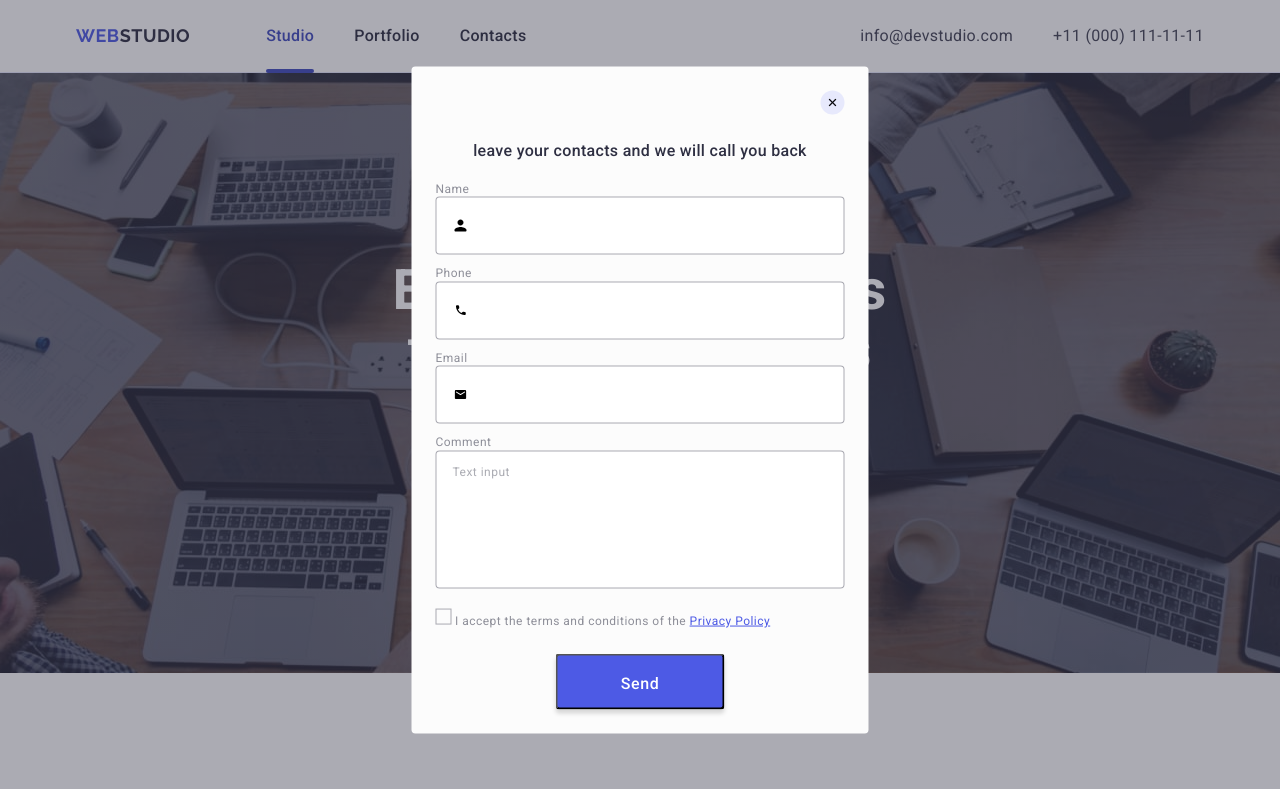
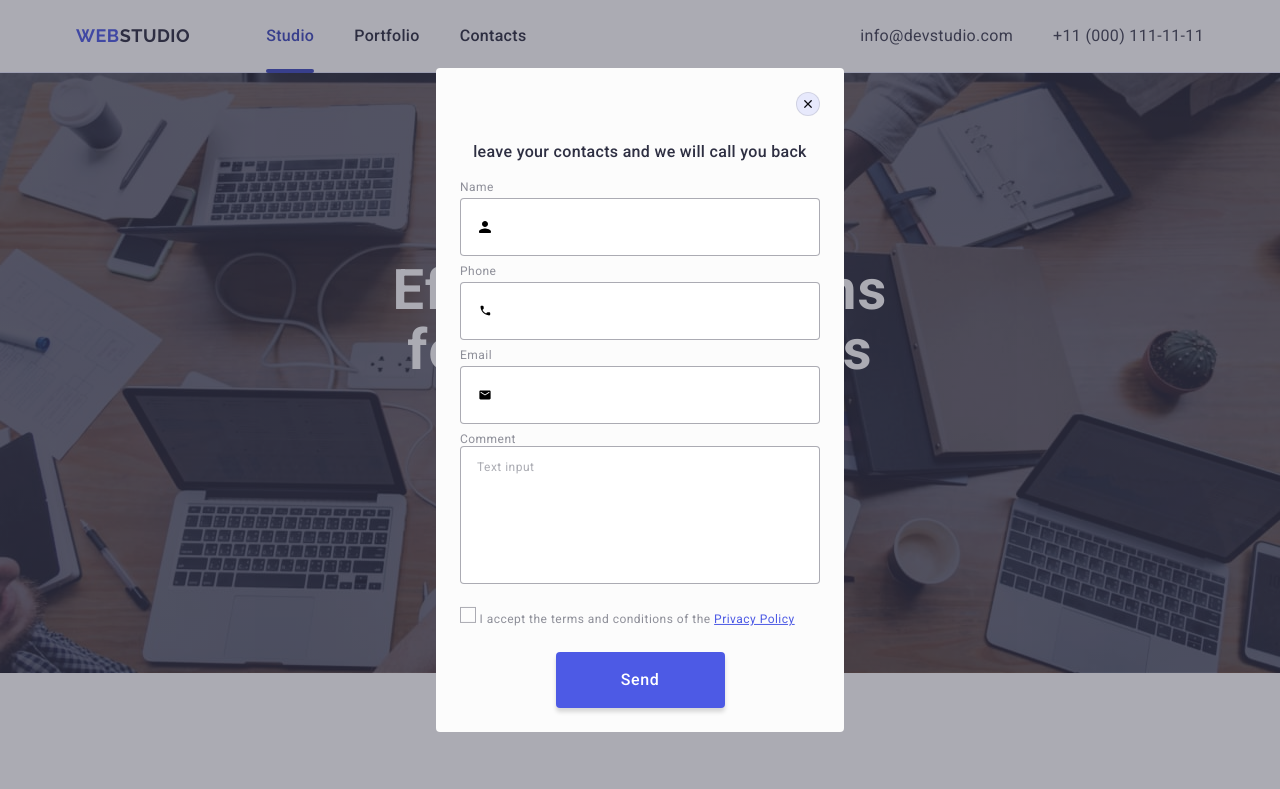
Before and after one commit to royalll1991/goit-markup-hw-05, a plain HTML site: page index.html in a window 1280 px wide. Shown: the top 789 px of the page. Drawn offline with nearby package versions, Linux system fonts and the light colour scheme; files whose address does not match are found by name.

Commit message:
changes-last

```diff
--- a/css/styles.css
+++ b/css/styles.css
@@ -350,6 +350,7 @@ transition: transform 250ms cubic-bezier(0.4, 0, 0.2, 1);}
             font-weight: 400;
             line-height: 1.50;
             letter-spacing: 0.02em;
+
         }
 .social-text {color: var(--wite-color);
         font-size: 16px;
@@ -390,7 +391,8 @@ transition: background-color 250ms cubic-bezier(0.4, 0, 0.2, 1);}
 .end-container {display: flex;
 align-items: baseline;
 }
-.logo-end-conteiner {margin-right: 120px;}
+.logo-end-conteiner {width: 264px;
+    margin-right: 120px;}
 
 .team-social-icon {fill: var(--cloud-color);}
 
@@ -413,17 +415,21 @@ gap: 16px;}
     border: 1px solid var(--WHITE, #FFF);
     box-shadow: 0px 4px 4px 0px rgba(0, 0, 0, 0.15);
 color: var(--wite-color);
-background-color: var(--primeri-color);
+background-color: transparent;
 padding-top: 8px;
 padding-bottom: 8px;
 padding-left: 16px;
-width: 264px;}
+width: 264px;
+height: 40px;
+font-size: 12px;
+line-height: 1.5;
+letter-spacing: 0.04em;}
 
 .footer-button {display: flex;
     padding: 8px 24px;
     justify-content: center;
     align-items: center;
-    gap: 16px;
+
 border-radius: 4px;
     background: var(--main-color);
     font-size: 16px;
@@ -432,11 +438,12 @@ border-radius: 4px;
         letter-spacing: 0.04em;
 color: var(--wite-color);
  cursor: pointer;
- width: 165px;
+ min-width: 165px;
 height: 40px;
-margin-top: 40px;
+
 transition: background-color 250ms cubic-bezier(0.4, 0, 0.2, 1);
-box-shadow: 0px 4px 4px 0px rgb(0 0 0 / 15%);}
+box-shadow: 0px 4px 4px 0px rgb(0 0 0 / 15%);
+border: none;}
 
  .footer-button:hover,
  .footer-button:focus {
@@ -447,6 +454,8 @@ box-shadow: 0px 4px 4px 0px rgb(0 0 0 / 15%);}
     font-weight: 400;
     line-height: 2;
     letter-spacing: 0.04em;}
+
+    .footer-icon {margin-left: 16px;}
     /* Footer */
 
  /* BACKDROP  */
@@ -462,7 +471,7 @@ box-shadow: 0px 4px 4px 0px rgb(0 0 0 / 15%);}
     visibility: hidden;
     pointer-events: none;
 
-    transition: 250ms cubic-bezier(0.4, 0, 0.2, 1)}
+transition: opacity 250ms cubic-bezier(0.4, 0, 0.2, 1), visibility 250ms cubic-bezier(0.4, 0, 0.2, 1);}
 
         .backdrop.is-open {
             opacity: 1;
@@ -475,14 +484,17 @@ box-shadow: 0px 4px 4px 0px rgb(0 0 0 / 15%);}
 .modal {position: absolute;
     top: 50%;
     left: 50%;
-    transform: translate(-50%, -50%);
-    min-width: 408px;
+    transform: translate(-50%, -50%) scale(1);
+    width: 408px;
+    min-height: 584px;
     padding-top: 72px;
     padding-right: 24px;
     padding-left: 24px;
     padding-bottom: 24px;
     border-radius: 4px;
-    background-color: #FCFCFC;}
+    background-color: #FCFCFC;
+box-shadow: зі значенням 0px 1px 1px rgba(0, 0, 0, 0.14), 0px 1px 3px rgba(0, 0, 0, 0.12), 0px 2px 1px rgba(0, 0, 0, 0.2);
+transition: transform 250ms cubic-bezier(0.4, 0, 0.2, 1);}
 
 .close-button {display: flex;
     position: absolute;
@@ -496,10 +508,15 @@ width: 24px;
 height: 24px;
 align-items: center;
 justify-content: center;
-stroke: #2E2F42;}
-/* .close-button-icon {stroke: #2E2F42;} */
+stroke: #2E2F42;
+border: 1px solid rgba(0, 0, 0, 0.1);
+cursor: pointer;
+transition: background-color 250ms cubic-bezier(0.4, 0, 0.2, 1), border 250ms cubic-bezier(0.4, 0, 0.2, 1);}
+
+.close-button-icon {transition: fill 250ms cubic-bezier(0.4, 0, 0.2, 1);}
+
 .close-button:hover,
-.close-button:focus {background-color: var(--main-color);
+.close-button:focus {background-color: #404bbf;
 fill: var(--wite-color);}
 
 /* MODAL WINDOW */
@@ -516,11 +533,14 @@ margin-bottom: 16px;}
 .form-modal-label{color:  #8E8F99;
     font-size: 12px;
     font-weight: 400;
-    line-height: 1.16;
+    line-height: 1.17;
     letter-spacing: 0.04em;
-}
-.label-conteiner{margin-bottom: 8px;
-position: relative;}
+display: block;
+margin-bottom: 4px;}
+
+.label-conteiner{
+position: relative;
+margin-bottom: 8px;}
 
 .inpute-modal{width: 100%;
 height: 58px;
@@ -595,18 +615,20 @@ fill: var(--cloud-color);}
 
 .chec-conteiner {margin-bottom: 24px;}
 
-.buttom-mod {background-color: var(--main-color);
+.buttom-mod {display: block;
+    background-color: var(--main-color);
 padding: 16px 32px;
 min-width: 169px;
 height: 56px;
 color: var(--wite-color);
-margin-left: 120px;
-margin-right: 120px;
+margin-left: auto;
+margin-right: auto;
     text-align: center;
     font-size: 16px;
     font-weight: 500;
     line-height: 1.50;
     letter-spacing: 0.04em;
+    border: none;
 border-radius: 4px;
     box-shadow: 0px 4px 4px 0px rgba(0, 0, 0, 0.15);
 transition: background-color 250ms cubic-bezier(0.4, 0, 0.2, 1);}
--- a/index.html
+++ b/index.html
@@ -490,9 +490,8 @@
             >Web<span class="secondery-logo-text">Studio </span>
           </a>
           <p class="end-text">
-            Increase the flow of customers and <br />
-            sales for your business with digital <br />
-            marketing & growth solutions.
+            Increase the flow of customers and sales for your business with
+            digital marketing & growth solutions.
           </p>
         </div>
         <div class="social-footer">
@@ -540,16 +539,15 @@
             </li>
           </ul>
         </div>
+        <div class="subscribe-conteiner">
+          <p class="form-titel">Subscribe</p>
           <form class="form-footer">
-          <label class="form-titel"
-            >Subscribe
             <input
               class="footer-email"
               type="email"
               name="user-email"
               placeholder="E-mail"
             />
-          </label>
             <button class="footer-button" type="submit">
               Subscribe
               <svg
@@ -563,11 +561,12 @@
             </button>
           </form>
         </div>
+      </div>
     </footer>
     <!-- BACKDROP WITH MODAL WINDOW -->
     <div class="backdrop is-open">
       <div class="modal">
-        <button class="close-button">
+        <button class="close-button" typ="button">
           <svg
             class="close-button-icon"
             aria-label="close button icon"
@@ -581,11 +580,14 @@
         <p class="text-modal">leave your contacts and we will call you back</p>
 
         <form class="form-modal">
-          <div class="form-modal-conteiner">
-            <label class="form-modal-label">
-              Name
+          <label class="form-modal-label" for="user-name"> Name</label>
           <div class="label-conteiner">
-                <input class="inpute-modal" type="text" name="name-user" />
+            <input
+              class="inpute-modal"
+              type="text"
+              name="name-user"
+              id="user-name"
+            />
             <svg
               class="form-icons"
               width="18"
@@ -595,12 +597,15 @@
               <use href="./images/icons.svg#icon-person-black-18dp-1"></use>
             </svg>
           </div>
-            </label>
 
-            <label class="form-modal-label">
-              Phone
+          <label class="form-modal-label" for="user-phone"> Phone</label>
           <div class="label-conteiner">
-                <input class="inpute-modal" type="tel" name="phone-user" />
+            <input
+              class="inpute-modal"
+              type="tel"
+              name="phone-user"
+              id="user-phone"
+            />
             <svg
               class="form-icons"
               width="18"
@@ -610,12 +615,15 @@
               <use href="./images/icons.svg#icon-phone-black-18dp-1"></use>
             </svg>
           </div>
-            </label>
 
-            <label class="form-modal-label">
-              Email
+          <label class="form-modal-label" for="user-email"> Email</label>
           <div class="label-conteiner">
-                <input class="inpute-modal" type="email" name="email-user" />
+            <input
+              class="inpute-modal"
+              type="email"
+              name="email-user"
+              id="user-email"
+            />
             <svg
               class="form-icons"
               width="18"
@@ -625,18 +633,16 @@
               <use href="./images/icons.svg#icon-email-black-18dp-1"></use>
             </svg>
           </div>
-            </label>
 
-            <label class="form-modal-label">
+          <label class="form-modal-label" for="user-coments">
             Comment
             <textarea
               class="coments"
               name="user-coments"
-                id=""
+              id="user-coments"
               placeholder="Text input"
             ></textarea>
           </label>
-          </div>
 
           <div class="chec-conteiner">
             <input
```
Lines whose indentation alone changed are shown as unchanged.
